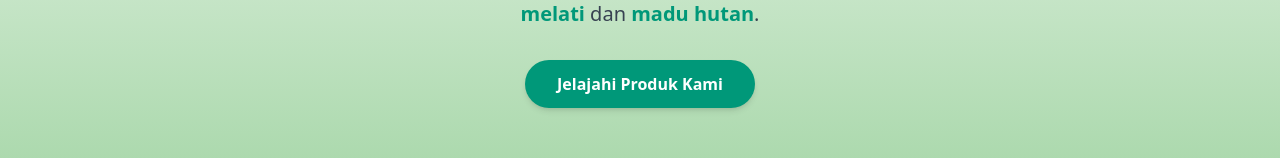
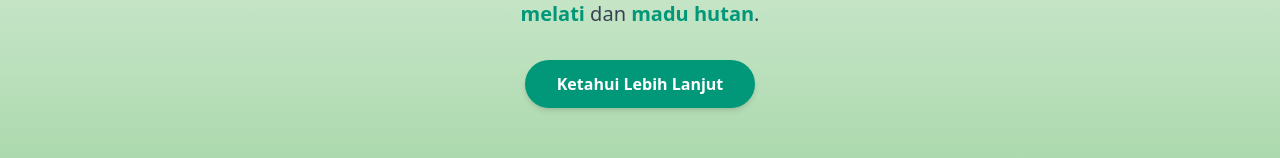
Before and after one commit to Kh4zu/belajar-nuxt, a Nuxt app: page / in a window 1280 px wide. Shown: the part 352-510 px from the top of the page. Built offline with nearby package versions, Linux system fonts and the light colour scheme.

Commit message:
fix conflict

```diff
--- a/app/pages/index.vue
+++ b/app/pages/index.vue
@@ -13,10 +13,10 @@
         <span class="text-[#009879] font-semibold">madu hutan</span>.
       </p>
       <NuxtLink
-        to="/galeri"
+        to="/about"
         class="bg-[#009879] text-white px-6 sm:px-8 py-2.5 sm:py-3 rounded-full font-semibold shadow-md hover:bg-[#00BFA6] hover:scale-105 transition-all duration-300"
       >
-        Jelajahi Produk Kami
+        Ketahui Lebih Lanjut
       </NuxtLink>
     </section>
 
```
